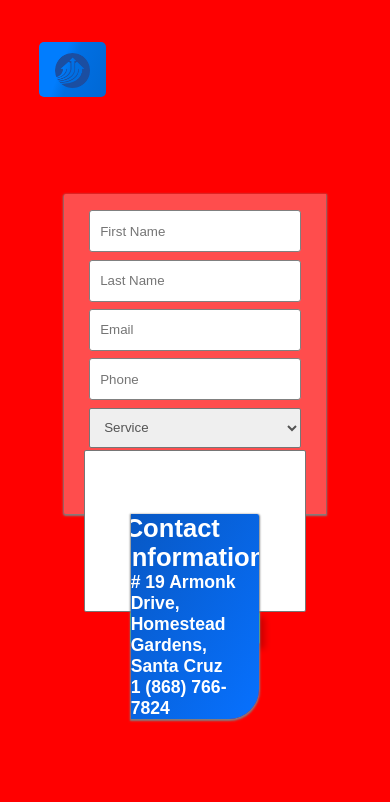
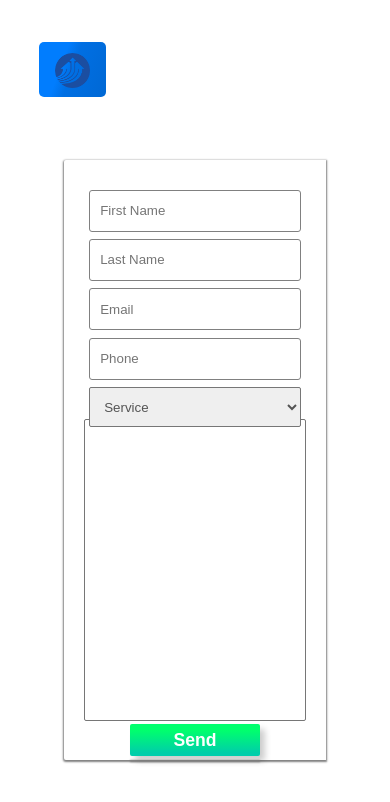
Before and after one commit to JonG-exe/supernova-app, a Next.js app: page /contact in a window 390 px wide. Shown: the top 802 px of the page. Built offline with nearby package versions, Linux system fonts and the light colour scheme.

Commit message:
Deploy before showing ma

```diff
--- a/styles/contact.css
+++ b/styles/contact.css
@@ -60,7 +60,7 @@ body {
 .form-container {
     width: 100vw;
     height: 100vh;
-    background-color: red;
+    /* background-color: red; */
     display: flex;
     justify-content: center;
     align-items: center;
@@ -71,8 +71,8 @@ body {
     max-width: 800px;
     width: 100%;
     height: 525px;
-    position: absolute;
-    top: 23%;
+    /* position: absolute;
+    top: 23%; */
     /* animation: form_anim 10s forwards; */
 }
 
@@ -136,9 +136,8 @@ select > option {
 .form_main_area {
     z-index: 0;
     width: 67%;
-    height: 100%;
+    min-height: 100%;
     background-color: rgba(255, 255, 255, 0.3);
-    /* border: 1px solid grey; */
     border-top-left-radius: var(--form-border-radius);
     border-bottom-left-radius: var(--form-border-radius);
     box-shadow: 0 1px 2px 1px grey;
@@ -315,6 +314,11 @@ h3 {
         flex-direction: column;
         align-items: center;
     }
+
+    .form_contact_info {
+        border-radius: 0;
+        /* width: 67%; */
+    }
 }
 
 @media screen and (max-width: 535px) {
@@ -324,7 +328,15 @@ h3 {
     }
 
     input {
-        width: 100%;;
+        width: 100%;
+    }
+
+    body {
+        overflow-y: scroll;
+    }
+
+    .form_main_area {
+        min-height: 600px;
     }
 
 }
--- a/styles/index.css
+++ b/styles/index.css
@@ -299,7 +299,8 @@ body {
 
 main {
     padding: 100px 20px;
-    background-color: var(--white);
+    /* background-color: var(--white); */
+    background-color: white;
     display: flex;
     justify-content: center;
     align-items: center;
```
